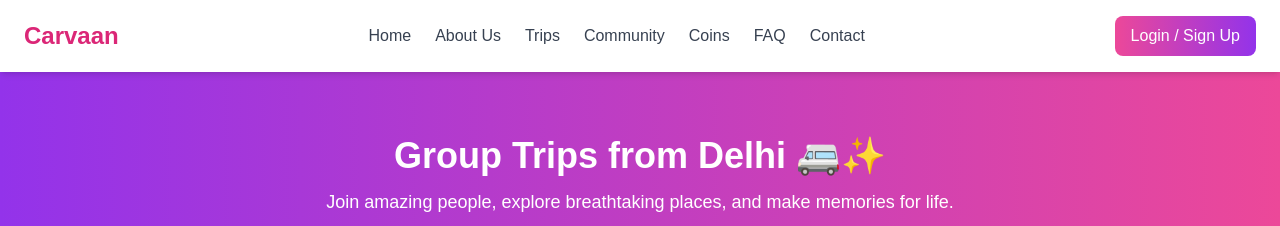
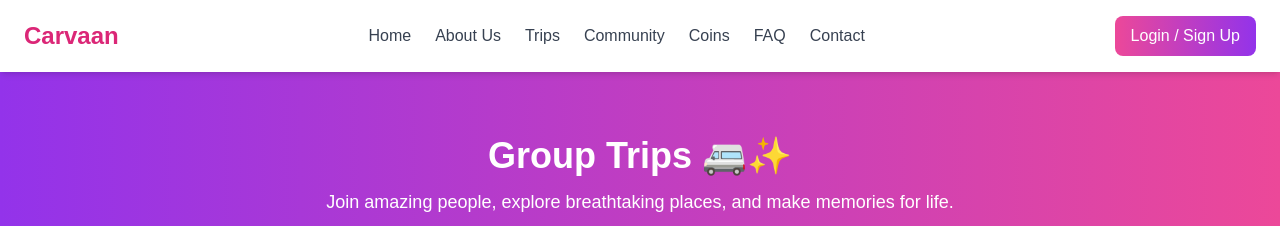
Before and after one commit to carvaangurgaon1/carvaan-website, a Next.js app: page /trips/group-trips in a window 1280 px wide. Shown: the top 226 px of the page. Built offline with nearby package versions, Linux system fonts and the light colour scheme.

Commit message:
Update page.js

```diff
--- a/app/trips/group-trips/page.js
+++ b/app/trips/group-trips/page.js
@@ -63,7 +63,7 @@ export default function GroupTripsPage() {
     <main className="bg-gray-50">
       {/* Hero Section */}
       <section className="relative bg-gradient-to-r from-purple-600 to-pink-500 text-white py-16 text-center">
-        <h1 className="text-4xl font-bold mb-3">Group Trips from Delhi 🚐✨</h1>
+        <h1 className="text-4xl font-bold mb-3">Group Trips 🚐✨</h1>
         <p className="text-lg mb-6">
           Join amazing people, explore breathtaking places, and make memories for life.
         </p>
```
